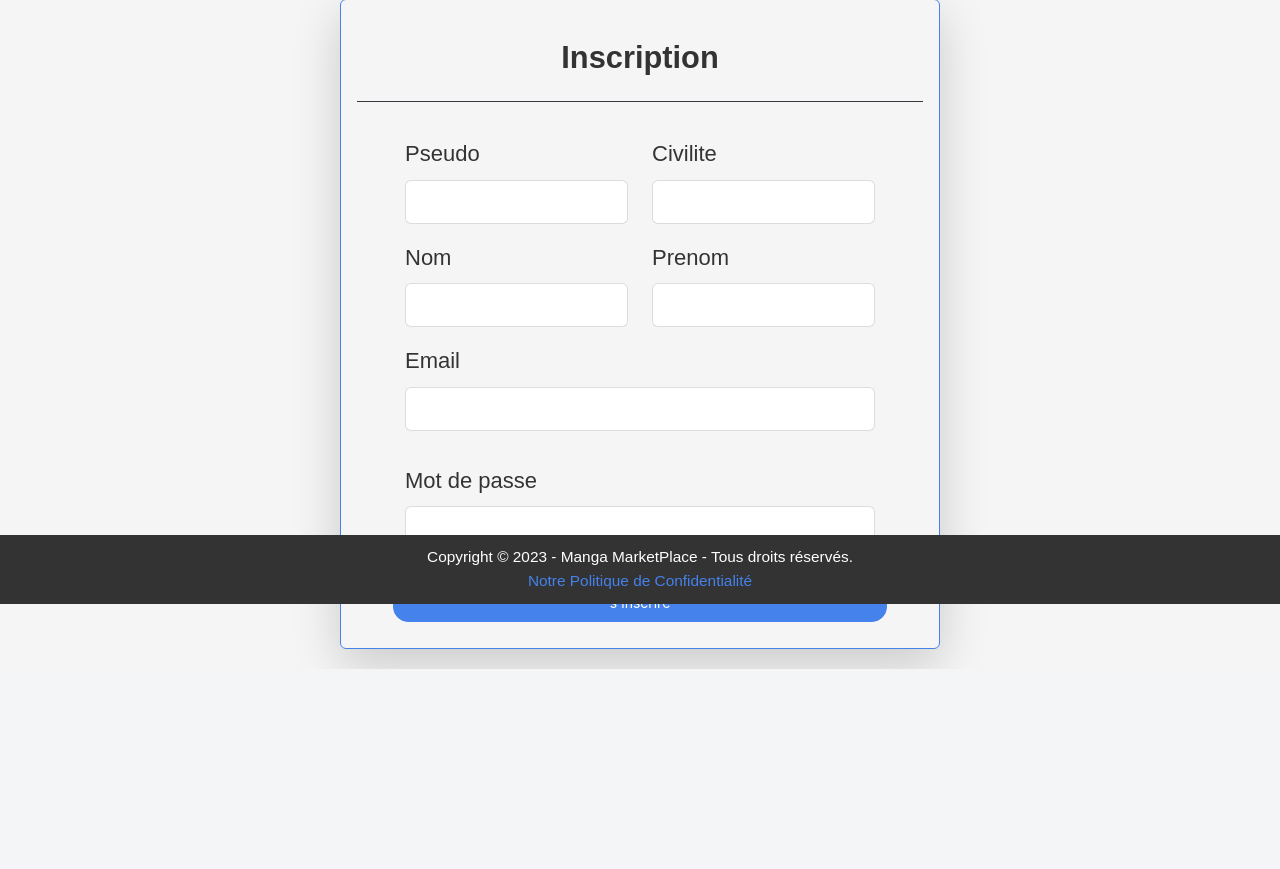
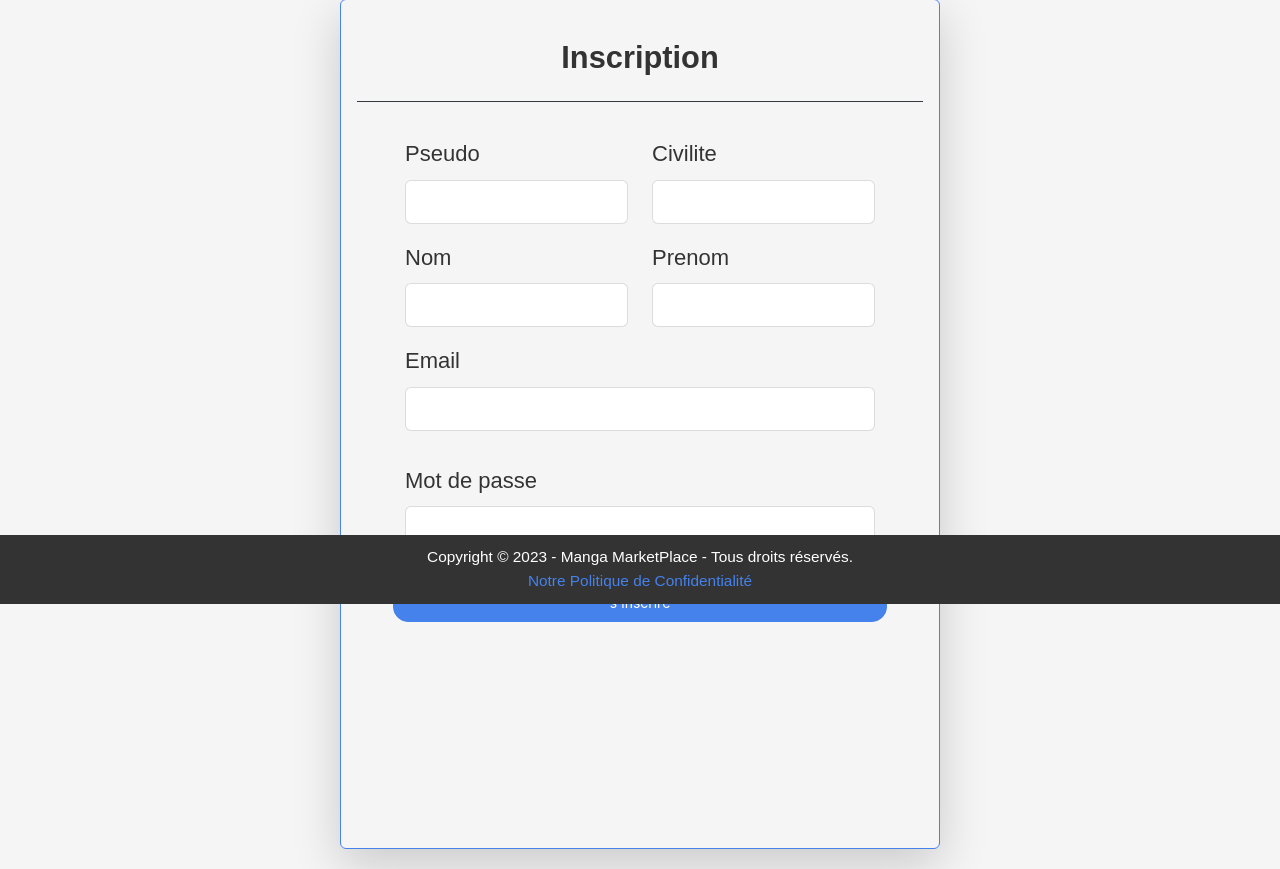
Before and after one commit to bapt-bout/Manga_MarketPlace, a Symfony app: template templates/registration/register_traitement.html.twig in a window 1280 px wide. Shown: the part 196-1065 px from the top of the page. Before the commit the page ends 865 px from the top, so only its background shows below. Run offline with Twig, Linux system fonts and the light colour scheme; the template is opened without the code that fills it, so the values that code supplies are empty; form fields are guessed from the names that the template uses; some libraries are stand-ins or nearby versions.

Commit message:
modification pour le register

```diff
--- a/templates/registration/register_traitement.html.twig
+++ b/templates/registration/register_traitement.html.twig
@@ -28,6 +28,7 @@
 
 
         <button type="submit" class="btn btn-primary col-md-12">s'inscrire</button>
+    <div style="height: 200px;"></div>
     {{ form_end(registrationForm) }}
     </div>
 </div>
```
